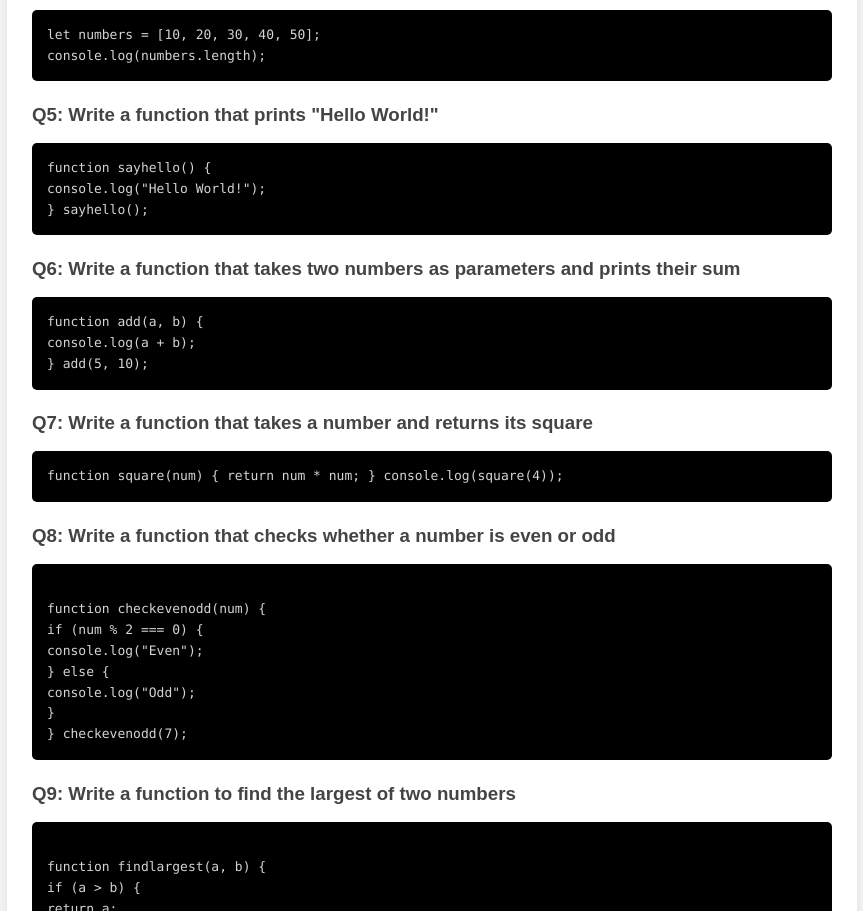
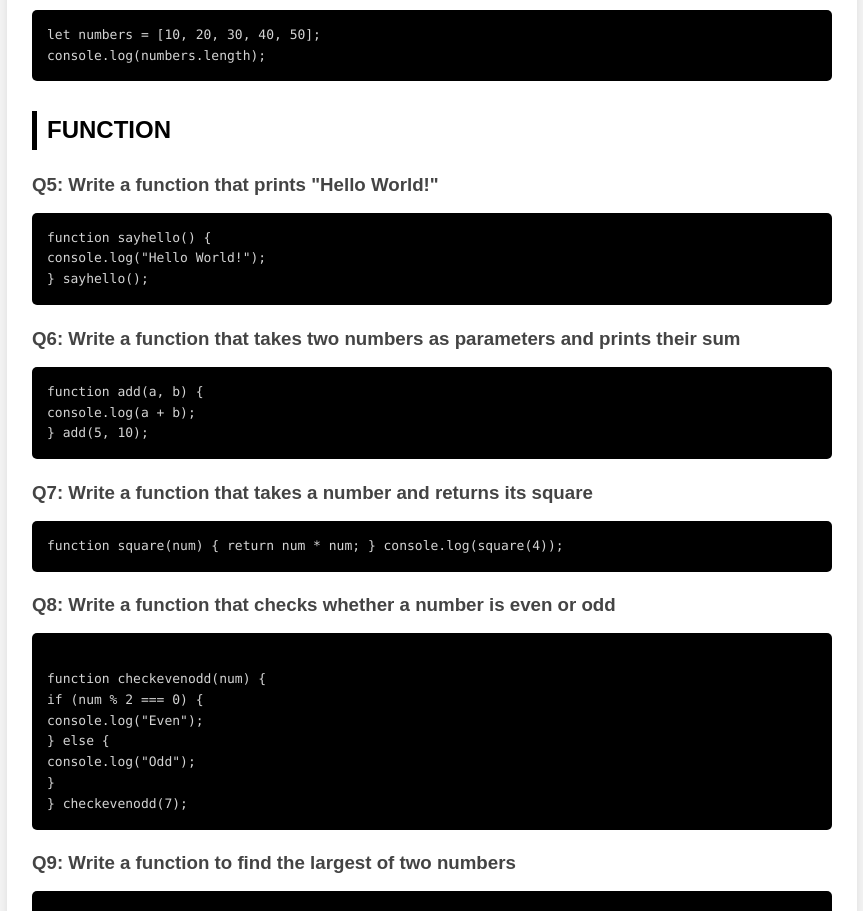
Before and after one commit to AfraHasnain/Javascript-Array-Function-Object, a plain HTML site: page index.html in a window 1280 px wide. Shown: the part 790-1701 px from the top of the page, without its empty margins (208-1071 px from the left). Drawn offline with Linux system fonts and the light colour scheme.

Commit message:
Update index.html

```diff
--- a/index.html
+++ b/index.html
@@ -36,6 +36,7 @@
       <p>let numbers = [10, 20, 30, 40, 50];
         console.log(numbers.length);</p>
 
+      <h2>FUNCTION</h2>
       <h3>Q5: Write a function that prints "Hello World!"</h3>
       <p>function sayhello() {
         console.log("Hello World!");
```
